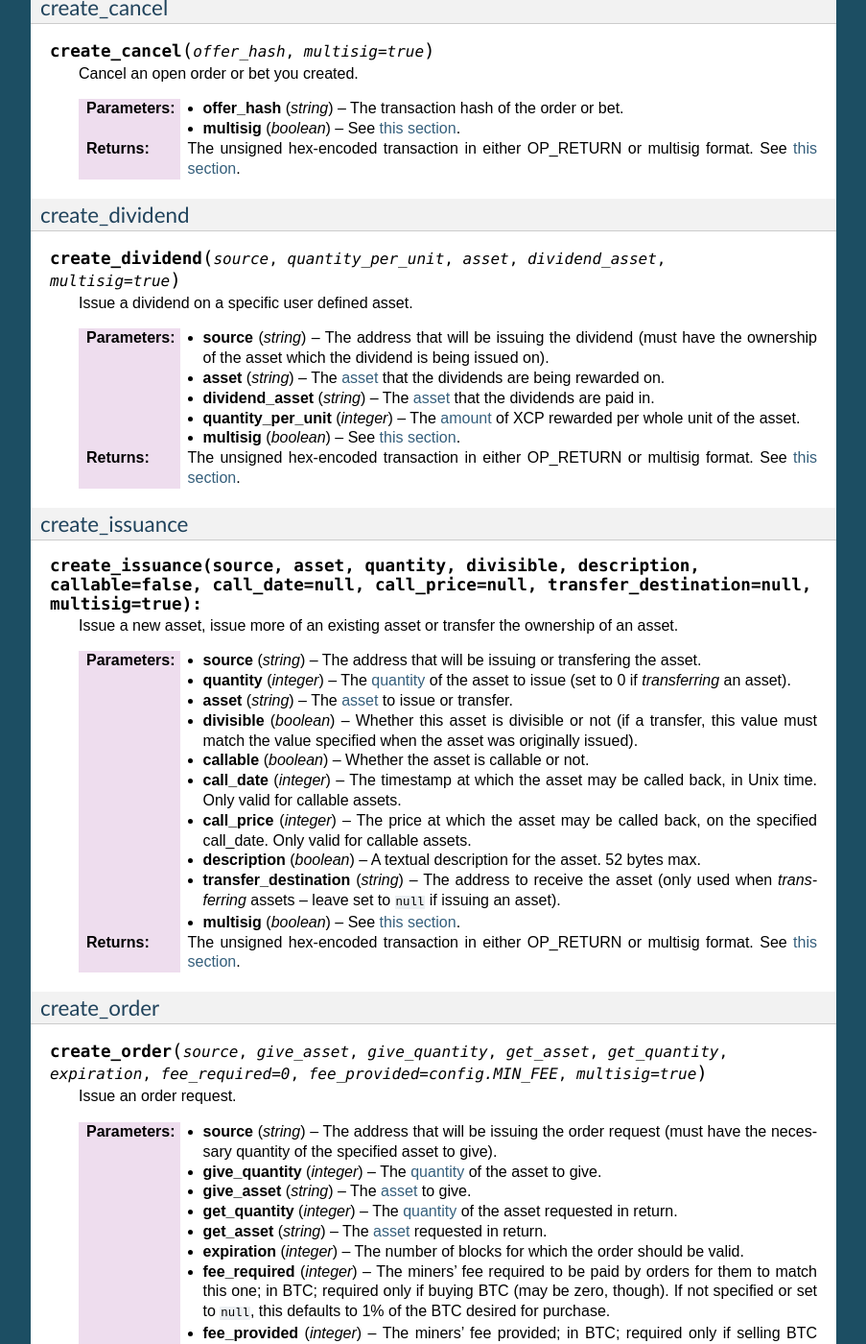
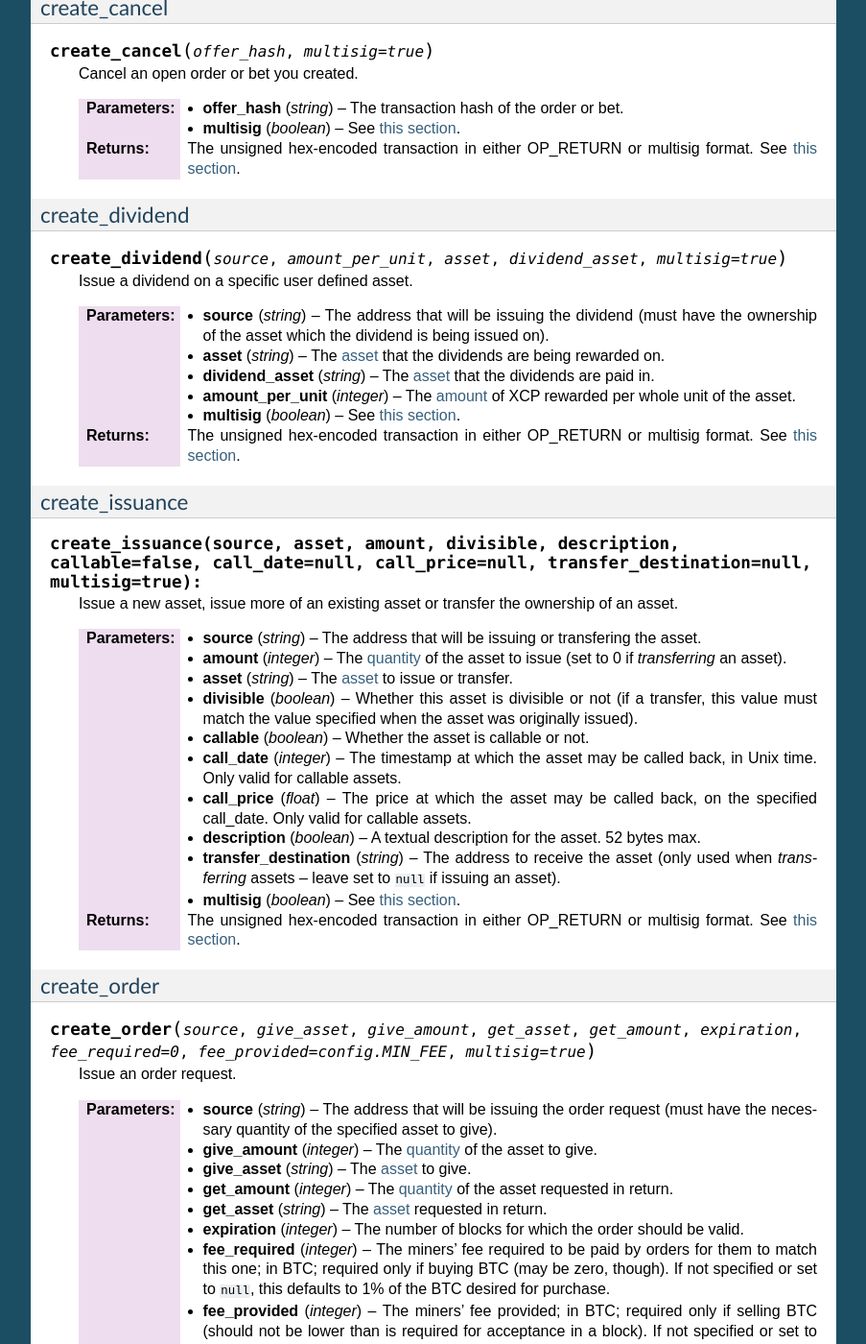
Before and after one commit to CounterpartyXCP/counterparty-core, a Sphinx documentation site: the page built from docs/API.rst, in a window 1280 px wide and 1400 px high, scrolled down 15260 px. Shown: the whole window at 96% size, without its empty margins (198-1101 px from the left). Built offline with Sphinx 7.4.7, drawn with Linux system fonts in a browser that asks for light colours; some of the changed text lies outside the part shown.

Commit message:
changed certain API parameter names to be consistent with the rest of counterparty. plus doc updates

```diff
--- a/docs/API.rst
+++ b/docs/API.rst
@@ -531,7 +531,7 @@ get_asset_info
      - **total_issued** (*integer*): The :ref:`quantity <amounts>` of the asset issued, in total
      - **callable** (*boolean*): If the asset is callable or not
      - **call_date** (*integer*): The call date, as an epoch timestamp
-     - **call_price** (*integer*): The call price, in satoshi
+     - **call_price** (*float*): The call price
      - **description** (*string*): The asset's current description
      - **issuer** (*string*): The asset's original owner (i.e. issuer)
 
@@ -689,12 +689,12 @@ create_btcpay
 create_burn
 ^^^^^^^^^^^^^^
 
-.. py:function:: create_burn(source, quantity, multisig=true)
+.. py:function:: create_burn(source, amount, multisig=true)
 
    Burn a given amount of BTC for XCP (**only possible between blocks 278310 and 283810**).
 
    :param string source: The address with the BTC to burn.
-   :param integer quantity: The :ref:`amount <amounts>` of BTC to burn (1 BTC maximum burn per address).
+   :param integer amount: The :ref:`amount <amounts>` of BTC to burn (1 BTC maximum burn per address).
    :param boolean multisig: See :ref:`this section <multisig_param>`.
    :return: The unsigned hex-encoded transaction in either OP_RETURN or multisig format. See :ref:`this section <multisig_param>`.
 
@@ -735,14 +735,14 @@ create_cancel
 create_dividend
 ^^^^^^^^^^^^^^
 
-.. py:function:: create_dividend(source, quantity_per_unit, asset, dividend_asset, multisig=true)
+.. py:function:: create_dividend(source, amount_per_unit, asset, dividend_asset, multisig=true)
 
    Issue a dividend on a specific user defined asset.
 
    :param string source: The address that will be issuing the dividend (must have the ownership of the asset which the dividend is being issued on).
    :param string asset: The :ref:`asset <assets>` that the dividends are being rewarded on.
    :param string dividend_asset: The :ref:`asset <assets>` that the dividends are paid in.
-   :param integer quantity_per_unit: The :ref:`amount <amounts>` of XCP rewarded per whole unit of the asset.
+   :param integer amount_per_unit: The :ref:`amount <amounts>` of XCP rewarded per whole unit of the asset.
    :param boolean multisig: See :ref:`this section <multisig_param>`.
    :return: The unsigned hex-encoded transaction in either OP_RETURN or multisig format. See :ref:`this section <multisig_param>`.
 
@@ -752,17 +752,17 @@ create_dividend
 create_issuance
 ^^^^^^^^^^^^^^^^^
 
-.. py:function:: create_issuance(source, asset, quantity, divisible, description, callable=false, call_date=null, call_price=null, transfer_destination=null, multisig=true):
+.. py:function:: create_issuance(source, asset, amount, divisible, description, callable=false, call_date=null, call_price=null, transfer_destination=null, multisig=true):
 
    Issue a new asset, issue more of an existing asset or transfer the ownership of an asset.
 
    :param string source: The address that will be issuing or transfering the asset.
-   :param integer quantity: The :ref:`quantity <amounts>` of the asset to issue (set to 0 if *transferring* an asset).
+   :param integer amount: The :ref:`quantity <amounts>` of the asset to issue (set to 0 if *transferring* an asset).
    :param string asset: The :ref:`asset <assets>` to issue or transfer.
    :param boolean divisible: Whether this asset is divisible or not (if a transfer, this value must match the value specified when the asset was originally issued).
    :param boolean callable: Whether the asset is callable or not.
    :param integer call_date: The timestamp at which the asset may be called back, in Unix time. Only valid for callable assets.
-   :param integer call_price: The :ref:`price <floats>` at which the asset may be called back, on the specified call_date. Only valid for callable assets.
+   :param float call_price: The :ref:`price <floats>` at which the asset may be called back, on the specified call_date. Only valid for callable assets.
    :param boolean description: A textual description for the asset. 52 bytes max.
    :param string transfer_destination: The address to receive the asset (only used when *transferring* assets -- leave set to ``null`` if issuing an asset).
    :param boolean multisig: See :ref:`this section <multisig_param>`.
@@ -774,14 +774,14 @@ create_issuance
 create_order
 ^^^^^^^^^^^^^^
 
-.. py:function:: create_order(source, give_asset, give_quantity, get_asset, get_quantity, expiration, fee_required=0, fee_provided=config.MIN_FEE, multisig=true)
+.. py:function:: create_order(source, give_asset, give_amount, get_asset, get_amount, expiration, fee_required=0, fee_provided=config.MIN_FEE, multisig=true)
 
    Issue an order request.
 
    :param string source: The address that will be issuing the order request (must have the necessary quantity of the specified asset to give).
-   :param integer give_quantity: The :ref:`quantity <amounts>` of the asset to give.
+   :param integer give_amount: The :ref:`quantity <amounts>` of the asset to give.
    :param string give_asset: The :ref:`asset <assets>` to give.
-   :param integer get_quantity: The :ref:`quantity <amounts>` of the asset requested in return.
+   :param integer get_amount: The :ref:`quantity <amounts>` of the asset requested in return.
    :param string get_asset: The :ref:`asset <assets>` requested in return.
    :param integer expiration: The number of blocks for which the order should be valid.
    :param integer fee_required: The miners' fee required to be paid by orders for them to match this one; in BTC;
@@ -797,13 +797,13 @@ create_order
 create_send
 ^^^^^^^^^^^^^^
 
-.. py:function:: create_send(source, destination, asset, quantity, multisig=true)
+.. py:function:: create_send(source, destination, asset, amount, multisig=true)
 
    Send XCP or a user defined asset.
 
    :param string source: The address that will be sending (must have the necessary quantity of the specified asset).
    :param string destination: The address to receive the asset.
-   :param integer quantity: The :ref:`quantity <amounts>` of the asset to send.
+   :param integer amount: The :ref:`quantity <amounts>` of the asset to send.
    :param string asset: The :ref:`asset <assets>` to send.
    :param boolean multisig: See :ref:`this section <multisig_param>`.
    :return: The unsigned hex-encoded transaction in either OP_RETURN or multisig format. See :ref:`this section <multisig_param>`.
```
Also changed, not shown: 2 other files.
